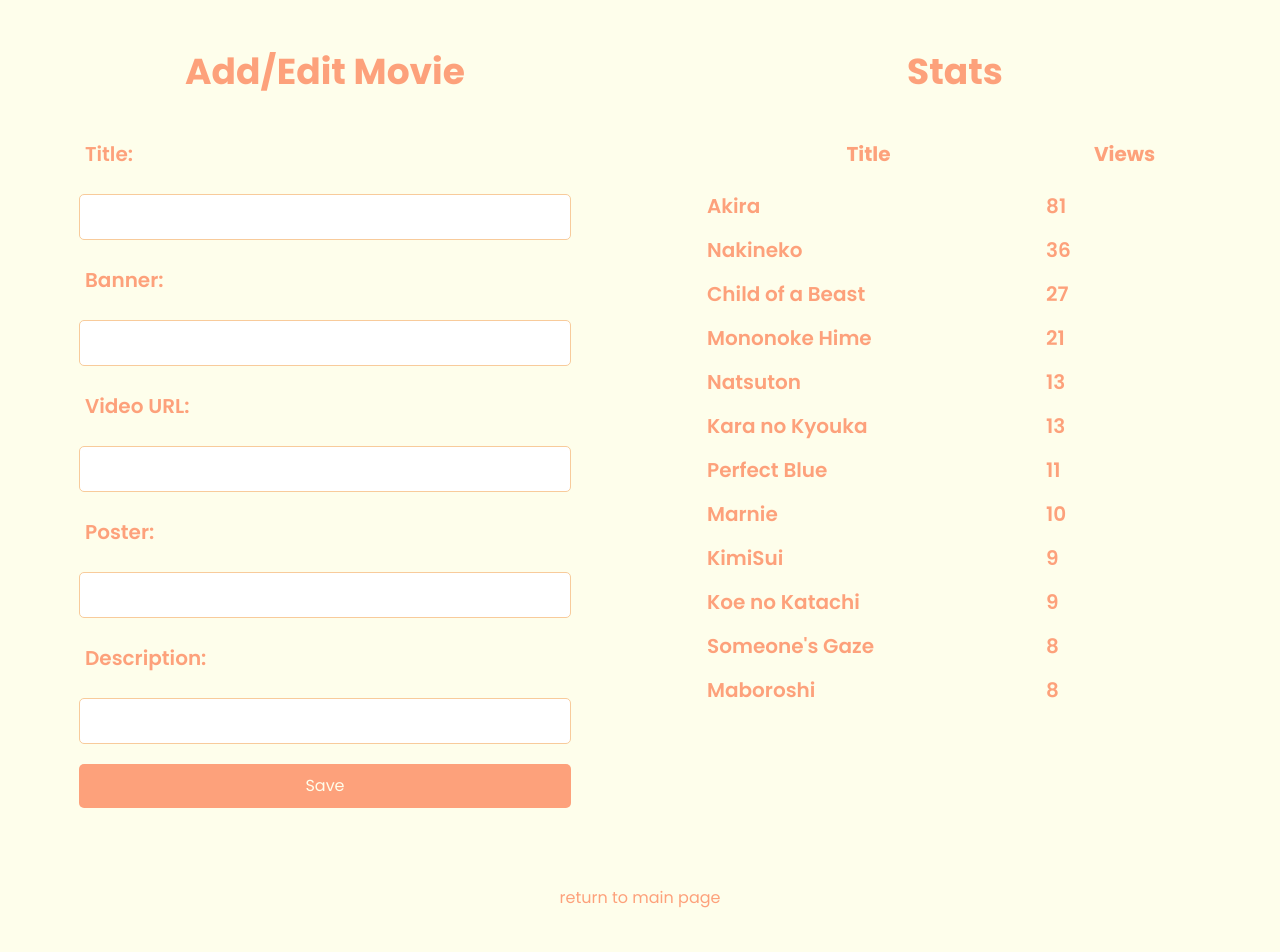
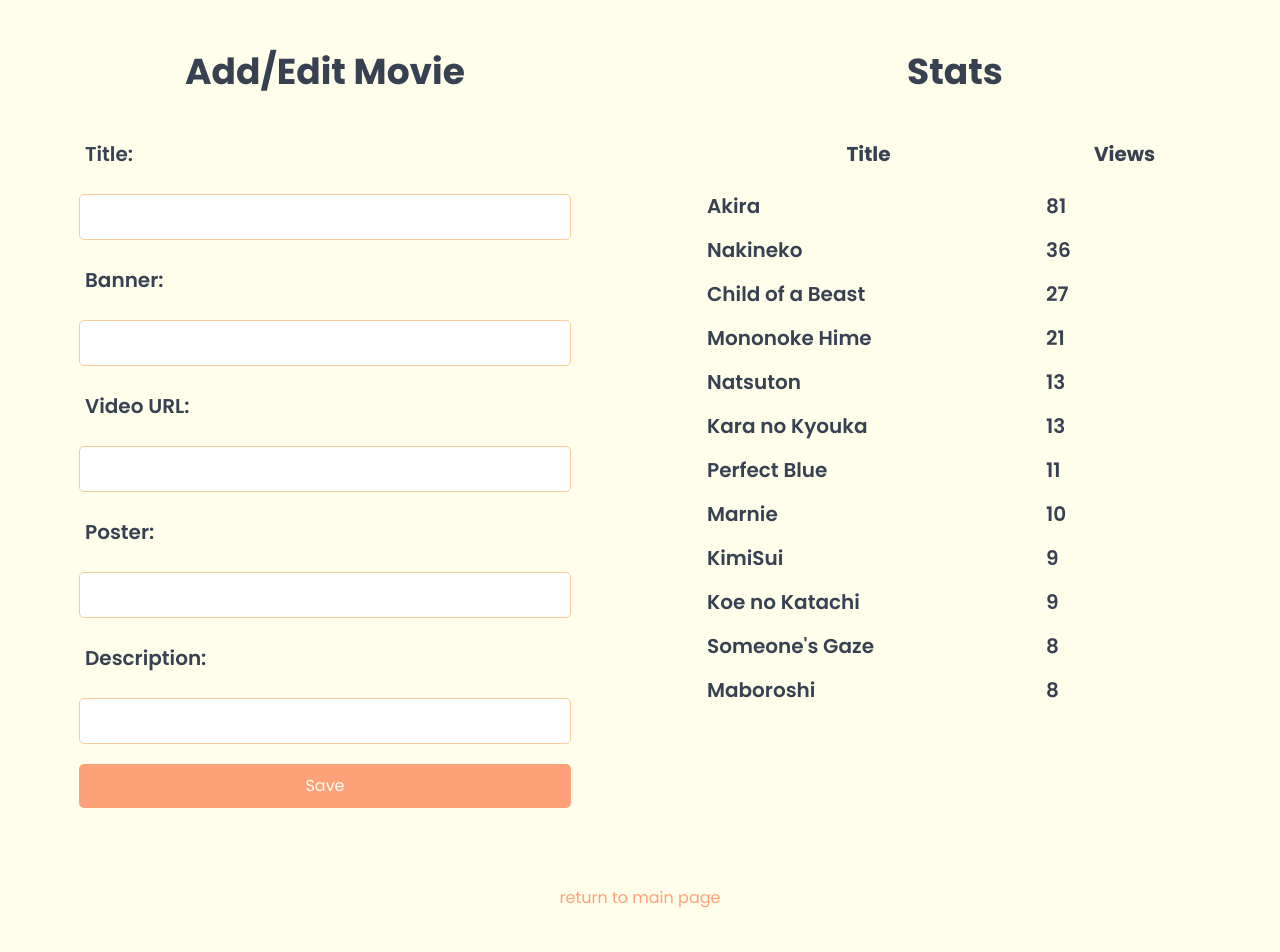
Before and after one commit to ch1kulya/AnimeBesu, a Flask app: page /movie_form in a window 1280 px wide. Shown: the top 952 px of the page. Run offline with Flask 3, Linux system fonts and the light colour scheme; the visitor is signed in with stand-in values (Sample User, id 1); data comes from the database, SQL or seed files in the repository; some libraries are stand-ins or nearby versions.

Commit message:
Update movie_form.html

```diff
--- a/templates/movie_form.html
+++ b/templates/movie_form.html
@@ -4,33 +4,34 @@
     <meta charset="UTF-8">
     <title>Add/Edit Movie</title>
     <link href="https://cdn.jsdelivr.net/npm/tailwindcss@2.2.16/dist/tailwind.min.css" rel="stylesheet">
-    <link rel="shortcut icon" href="{{ url_for('static', filename='favicon.ico') }}">
+    <link rel="shortcut icon" href="{{ url_for('static', filename='favicon.svg') }}">
     <link rel="stylesheet" href="{{ url_for('static', filename='style.css') }}">
+    <link rel="stylesheet" href="{{ url_for('static', filename='theme.css') }}">
     <script src="https://cdnjs.cloudflare.com/ajax/libs/smoothscroll/1.4.10/SmoothScroll.js"></script>
     <script>SmoothScroll({ animationTime: 600 })</script>
 </head>
 <body class="text-gray-700">
 <div class="content-container">
     <div class="form-container">
-        <h1 class="text-center text-4xl font-bold my-8 gradient-text">Add/Edit Movie</h1>
+        <h1 class="text-center text-4xl font-bold my-8 main-text">Add/Edit Movie</h1>
         <form method="post" class="w-full max-w-lg mx-auto">
-            <label for="title" class="block text-xl font-semibold p-4 gradient-text">Title:</label>
+            <label for="title" class="block text-xl font-semibold p-4 main-text">Title:</label>
             <input type="text" id="title" name="title" value="{{ movie.title if movie else '' }}" required
                 class="form-input">
 
-            <label for="banner" class="block text-xl font-semibold p-4 gradient-text">Banner:</label>
+            <label for="banner" class="block text-xl font-semibold p-4 main-text">Banner:</label>
             <input type="text" id="banner" name="banner" value="{{ movie.banner if movie else '' }}" required
                 class="form-input">
 
-            <label for="video_url" class="block text-xl font-semibold p-4 gradient-text">Video URL:</label>
+            <label for="video_url" class="block text-xl font-semibold p-4 main-text">Video URL:</label>
             <input type="text" id="video_url" name="video_url" value="{{ movie.video_url if movie else '' }}" required
                 class="form-input">
 
-            <label for="poster" class="block text-xl font-semibold p-4 gradient-text">Poster:</label>
+            <label for="poster" class="block text-xl font-semibold p-4 main-text">Poster:</label>
             <input type="text" id="poster" name="poster" value="{{ movie.poster if movie else '' }}" required
                 class="form-input">
 
-            <label for="description" class="block text-xl font-semibold p-4 gradient-text">Description:</label>
+            <label for="description" class="block text-xl font-semibold p-4 main-text">Description:</label>
             <input type="text" id="description" name="description" value="{{ movie.description if movie else '' }}" required
                 class="form-input">
 
@@ -38,8 +39,8 @@
         </form>
     </div>
     <div class="table-container">
-        <h1 class="text-center text-4xl font-bold my-8 gradient-text">Stats</h1>
-        <table class="w-full max-w-lg mx-auto text-xl font-semibold p-4 gradient-text">
+        <h1 class="text-center text-4xl font-bold my-8 main-text">Stats</h1>
+        <table class="w-full max-w-lg mx-auto text-xl font-semibold p-4 main-text">
             <tr>
                 <th class="p-4">Title</th>
                 <th class="p-4">Views</th>
```
